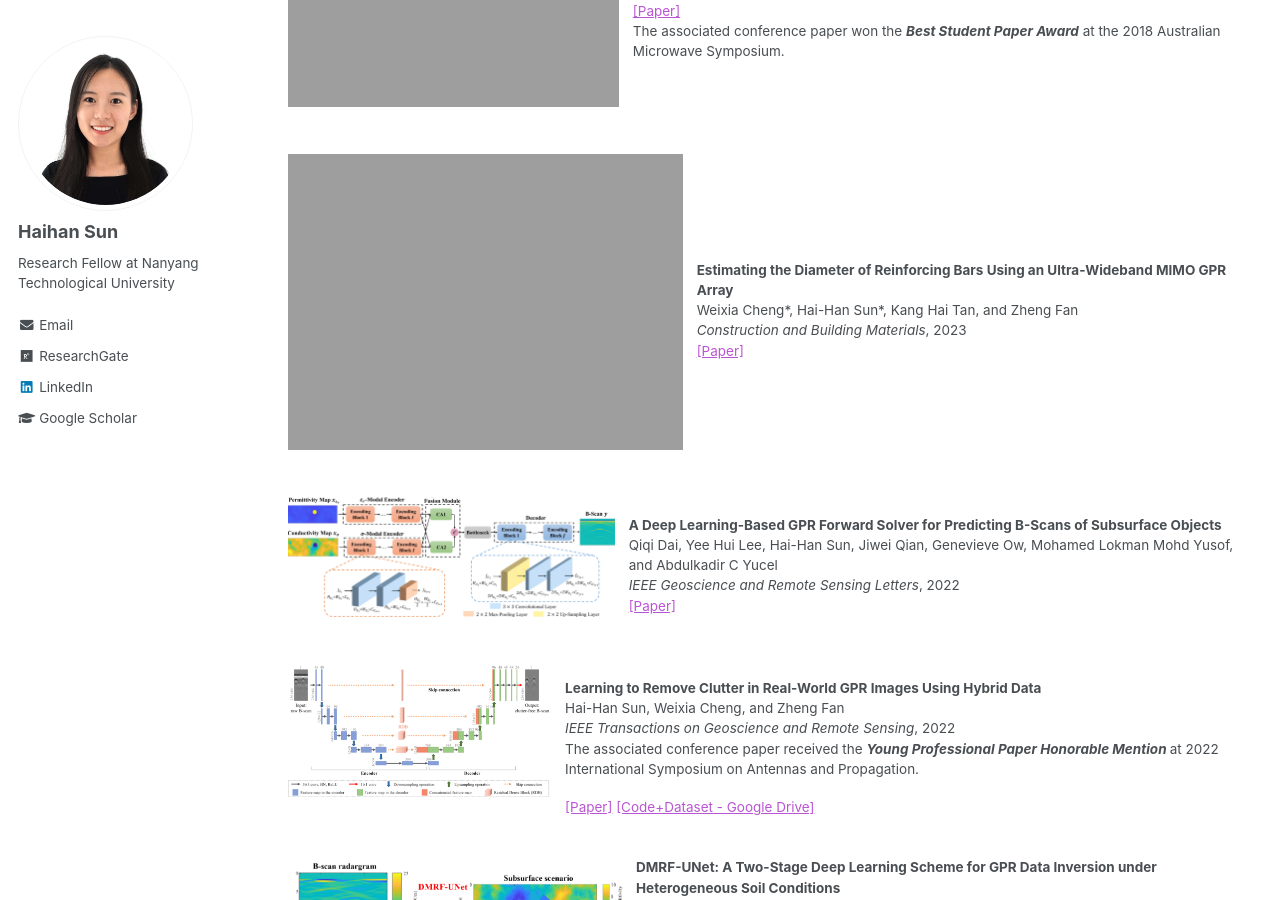
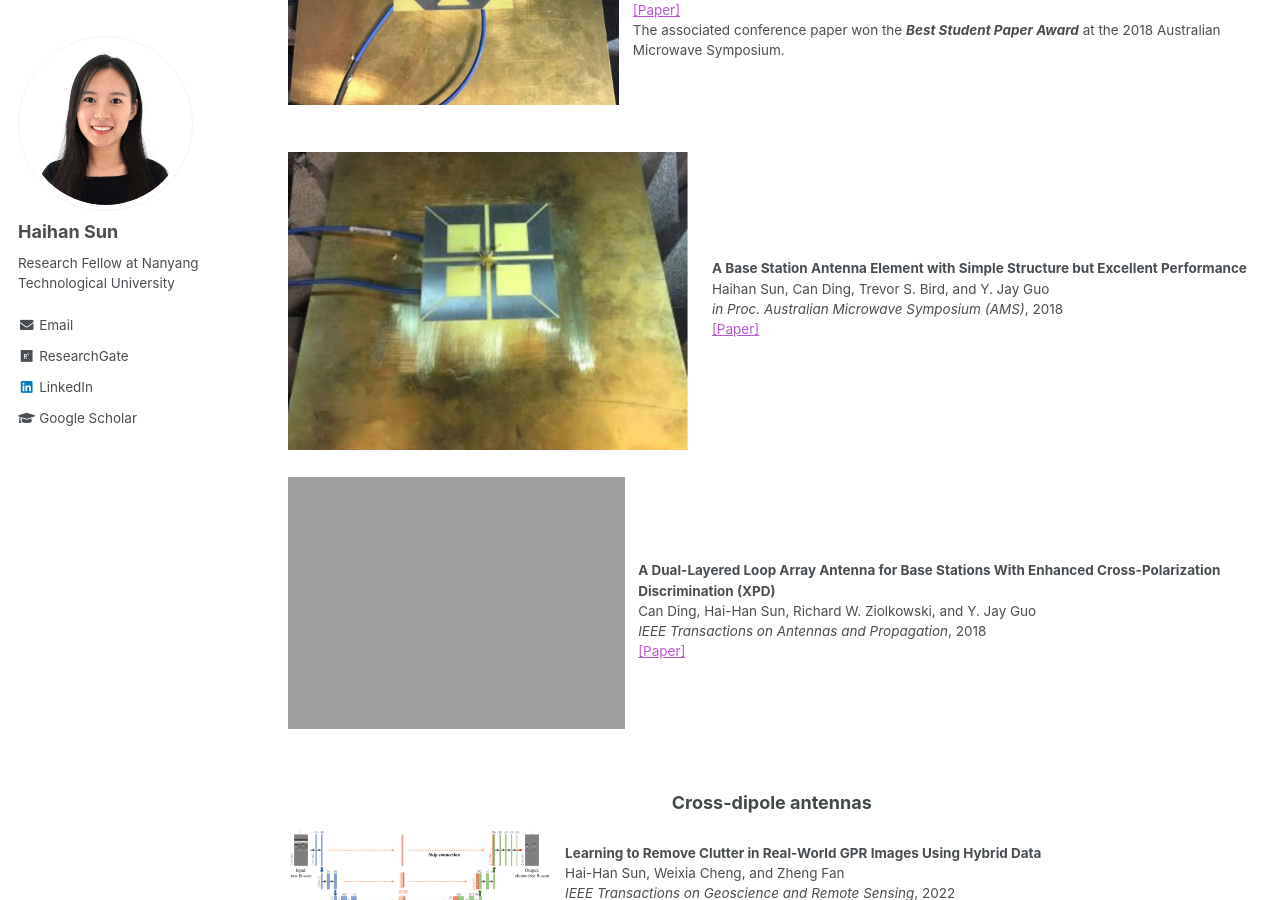
Before and after one commit to Haihan-Sun/Haihan-Sun.github.io, a Jekyll site: the page built from _pages/BSA.html, in a window 1280 px wide and 900 px high, scrolled down 592 px. Built offline with Jekyll 4.4.1, drawn with Linux system fonts in a browser that asks for light colours.

Commit message:
Update BSA.html

```diff
--- a/_pages/BSA.html
+++ b/_pages/BSA.html
@@ -22,7 +22,7 @@ author_profile: true
 <h3 style="color:#424949;"><center>Square-dipole-array antennas</center></h3>
 
 <table class="imgtable"><tr><td>
-<img src="https://haihan-sun.github.io/_pages/images/SDA1.JPG.png" width="400" >&nbsp;</td>
+<img src="https://haihan-sun.github.io/_pages/images/SDA1.JPG" width="400" >&nbsp;</td>
 <td align="left"><p><b>A Wideband Base Station Antenna Element With Stable Radiation Pattern and Reduced Beam Squint</b> <br />
 Haihan Sun, Can Ding, Bevan Jones, and Y. Jay Guo <br/>
 <i>IEEE Access</i>, 2017  <br/>
@@ -31,20 +31,22 @@ The associated conference paper won the <em><b>Best Student Paper Award</b> </em
 </td></tr></table>
 
 <table class="imgtable"><tr><td>
-<img src="https://haihan-sun.github.io/_pages/images/array.png" width="400" />&nbsp;</td>
-<td align="left"><p><b>Estimating the Diameter of Reinforcing Bars Using an Ultra-Wideband MIMO GPR Array </b> <br />
-Weixia Cheng*, Hai-Han Sun*, Kang Hai Tan, and Zheng Fan <br />
-<i>Construction and Building Materials</i>, 2023 <br />
-<a href="https://www.sciencedirect.com/science/article/abs/pii/S0950061822035802" style="color:MediumOrchid;">[Paper]</a>  <br />
+<img src="https://haihan-sun.github.io/_pages/images/SDA2.JPG" width="400" />&nbsp;</td>
+<td align="left"><p><b>A Base Station Antenna Element with Simple Structure but Excellent Performance </b> <br />
+Haihan Sun, Can Ding, Trevor S. Bird, and Y. Jay Guo <br />
+<i>in Proc. Australian Microwave Symposium (AMS)</i>, 2018 <br />
+<a href="https://opus.lib.uts.edu.au/bitstream/10453/128512/4/A%20base%20station%20antenna%20element%20with%20simple%20structure%20but%20excellent%20performance%20am.pdf" style="color:MediumOrchid;">[Paper]</a>  <br />
 </td></tr></table>
 
 <table class="imgtable"><tr><td>
-<img src="https://haihan-sun.github.io/_pages/images/Solver.png" width="400" />&nbsp;</td>
-<td align="left"><p><b>A Deep Learning-Based GPR Forward Solver for Predicting B-Scans of Subsurface Objects </b> <br />
-Qiqi Dai, Yee Hui Lee, Hai-Han Sun, Jiwei Qian, Genevieve Ow, Mohamed Lokman Mohd Yusof, and Abdulkadir C Yucel <br />
-<i>IEEE Geoscience and Remote Sensing Letters</i>, 2022 <br />
+<img src="https://haihan-sun.github.io/_pages/images/SDA3.png" width="400" />&nbsp;</td>
+<td align="left"><p><b>A Dual-Layered Loop Array Antenna for Base Stations With Enhanced Cross-Polarization Discrimination (XPD) </b> <br />
+Can Ding, Hai-Han Sun, Richard W. Ziolkowski, and Y. Jay Guo <br />
+<i>IEEE Transactions on Antennas and Propagation</i>, 2018 <br />
 <a href="https://arxiv.org/ftp/arxiv/papers/2207/2207.06527.pdf" style="color:MediumOrchid;">[Paper]</a>  <br />
 </td></tr></table>
+
+<h3 style="color:#424949;"><center>Cross-dipole antennas</center></h3>
 
 <table class="imgtable"><tr><td>
 <img src="https://haihan-sun.github.io/_pages/images/CRNet.png" width="400" />&nbsp;</td>
```
